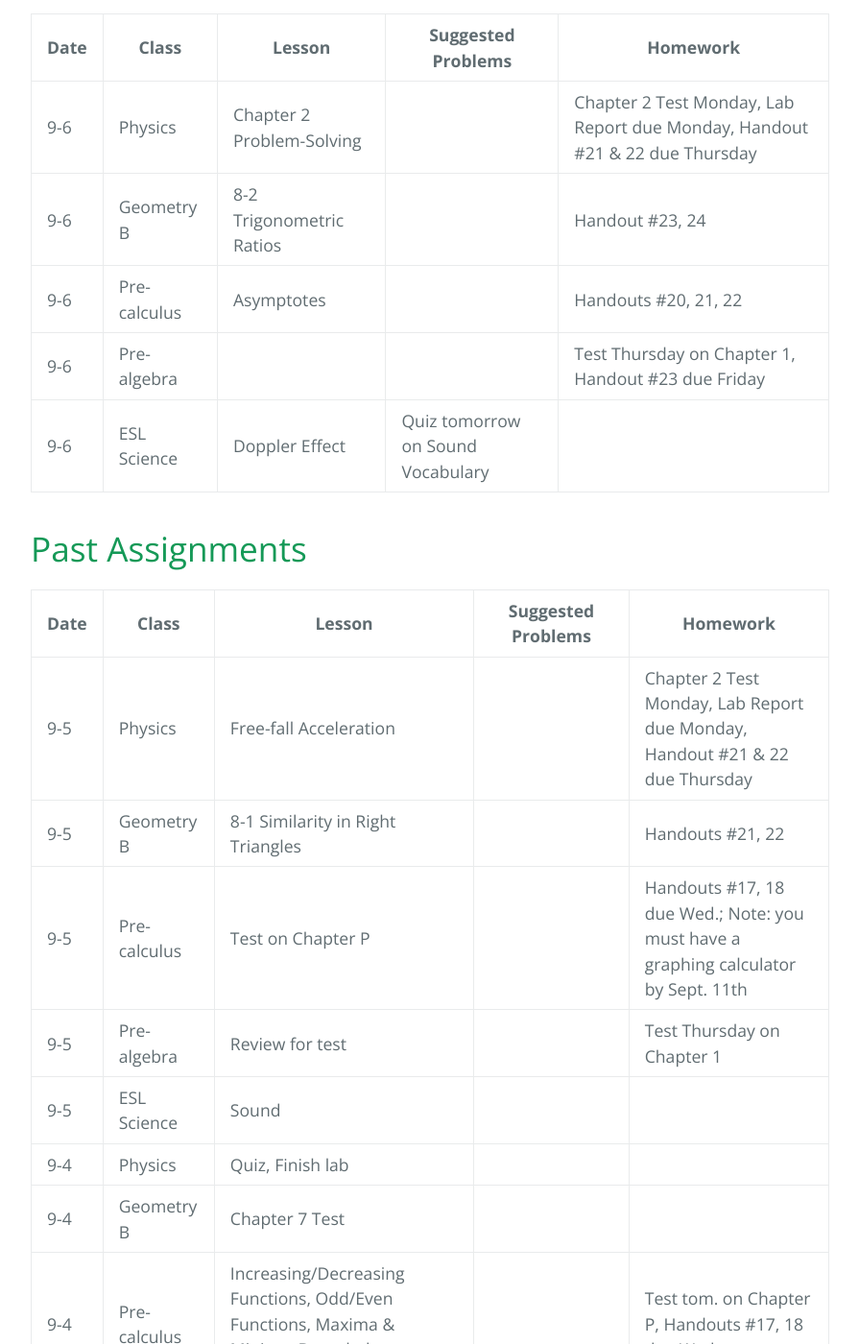
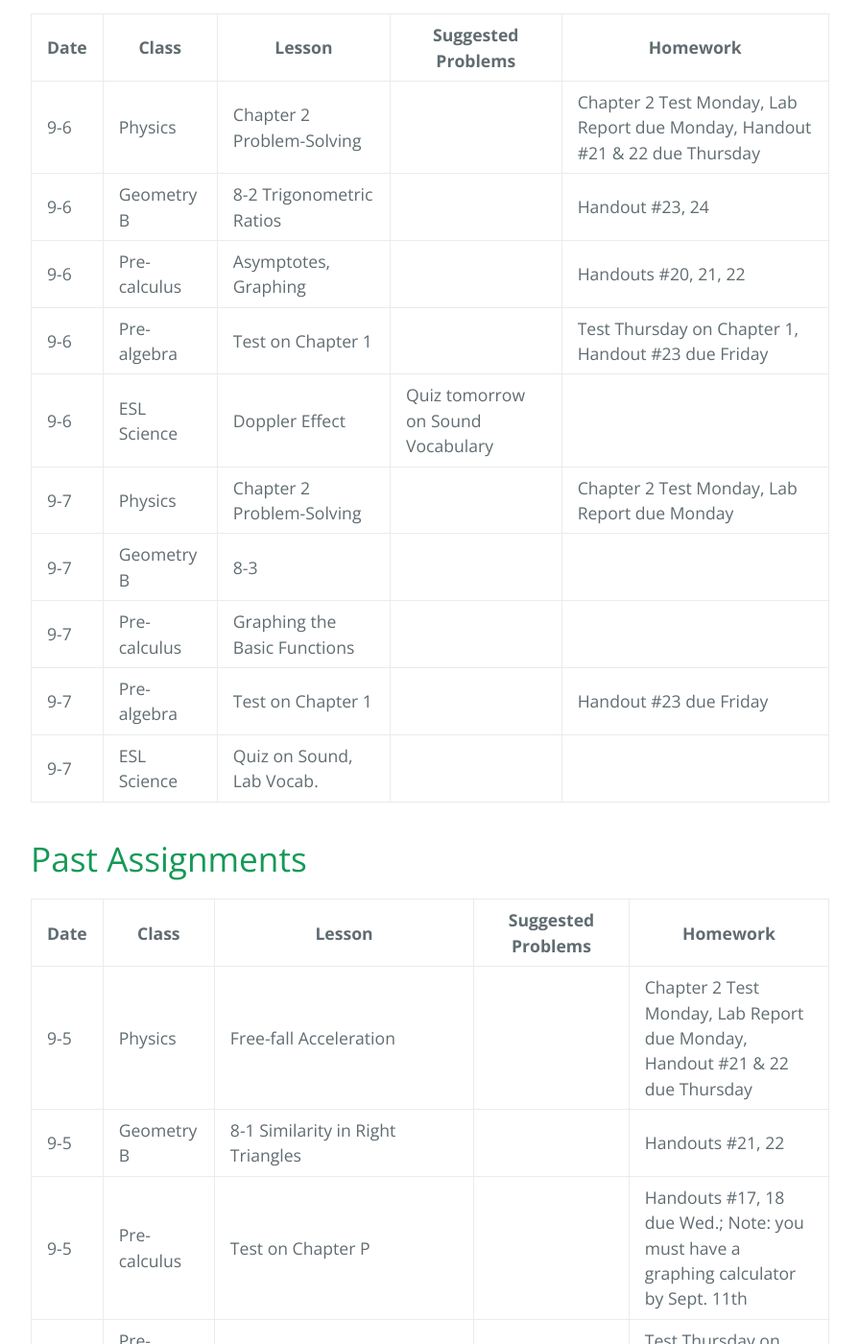
Before and after one commit to gpayoo/gpayoo, a Jekyll site: the page built from index.md, in a window 1280 px wide and 1400 px high, scrolled down 554 px. Shown: the whole window at 96% size, without its empty margins (192-1087 px from the left). Built offline with Jekyll 4.4.1, drawn with Linux system fonts in a browser that asks for light colours; our own code applies the rules of GitHub Pages for plain Markdown files.

Commit message:
Update index.md

```diff
--- a/index.md
+++ b/index.md
@@ -11,9 +11,14 @@ layout: default
 | ---- | ----- | ------ | -------- | ---
 | 9-6 | Physics | Chapter 2 Problem-Solving  | |  Chapter 2 Test Monday, Lab Report due Monday, Handout #21 & 22 due Thursday
 | 9-6 | Geometry B | 8-2 Trigonometric Ratios | |  Handout #23, 24|
-| 9-6 | Pre-calculus | Asymptotes | |  Handouts #20, 21, 22
-| 9-6 | Pre-algebra | | | Test Thursday on Chapter 1,  Handout #23 due Friday
+| 9-6 | Pre-calculus | Asymptotes, Graphing | |  Handouts #20, 21, 22
+| 9-6 | Pre-algebra | Test on Chapter 1 | | Test Thursday on Chapter 1,  Handout #23 due Friday
 | 9-6 | ESL Science | Doppler Effect  | Quiz tomorrow on Sound Vocabulary  |
+| 9-7 | Physics | Chapter 2 Problem-Solving  | |  Chapter 2 Test Monday, Lab Report due Monday
+| 9-7 | Geometry B | 8-3 | |  |
+| 9-7 | Pre-calculus | Graphing the Basic Functions | |
+| 9-7 | Pre-algebra | Test on Chapter 1| | Handout #23 due Friday
+| 9-7 | ESL Science | Quiz on Sound, Lab Vocab.  |  |
 
 
 
```
